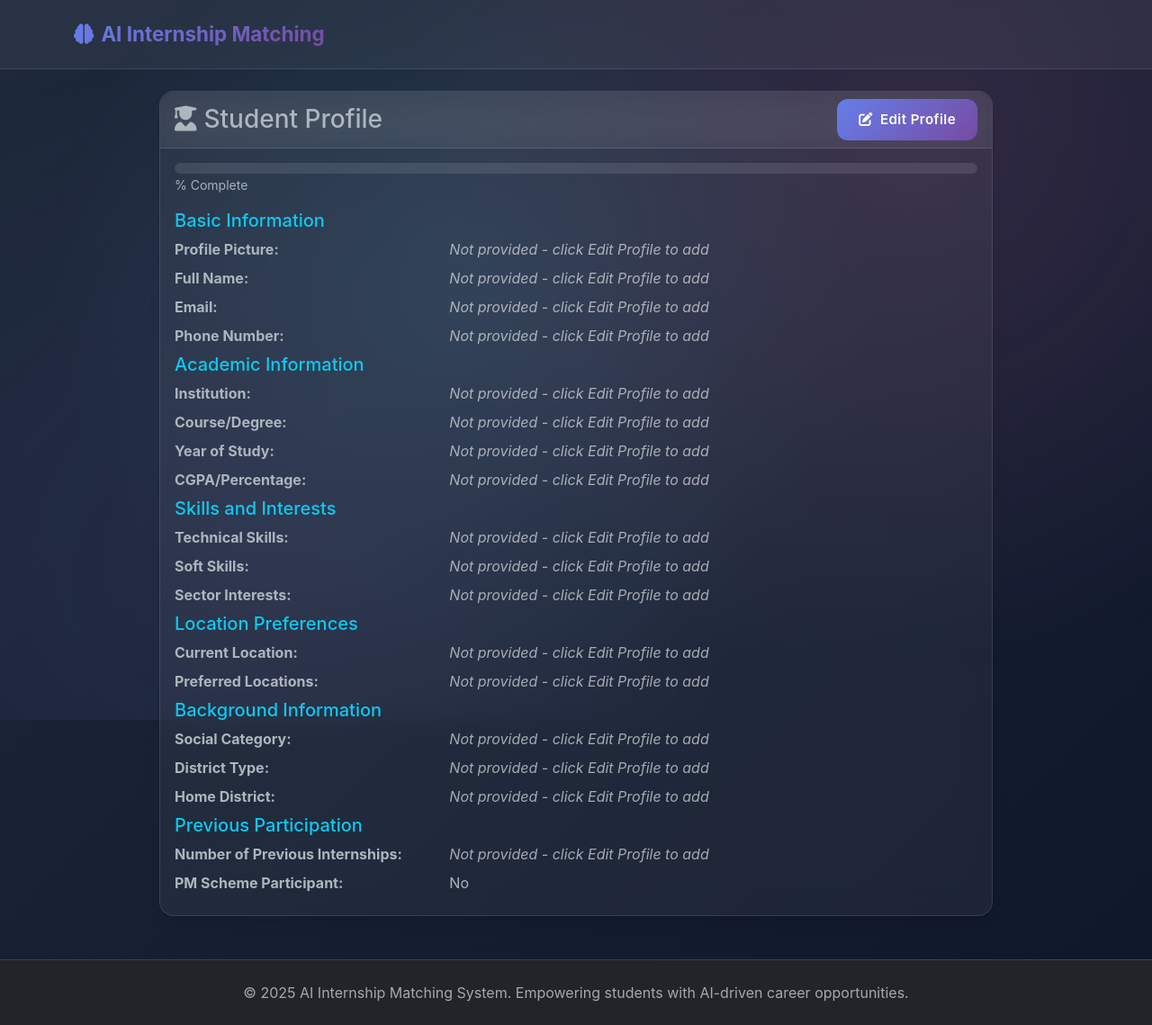
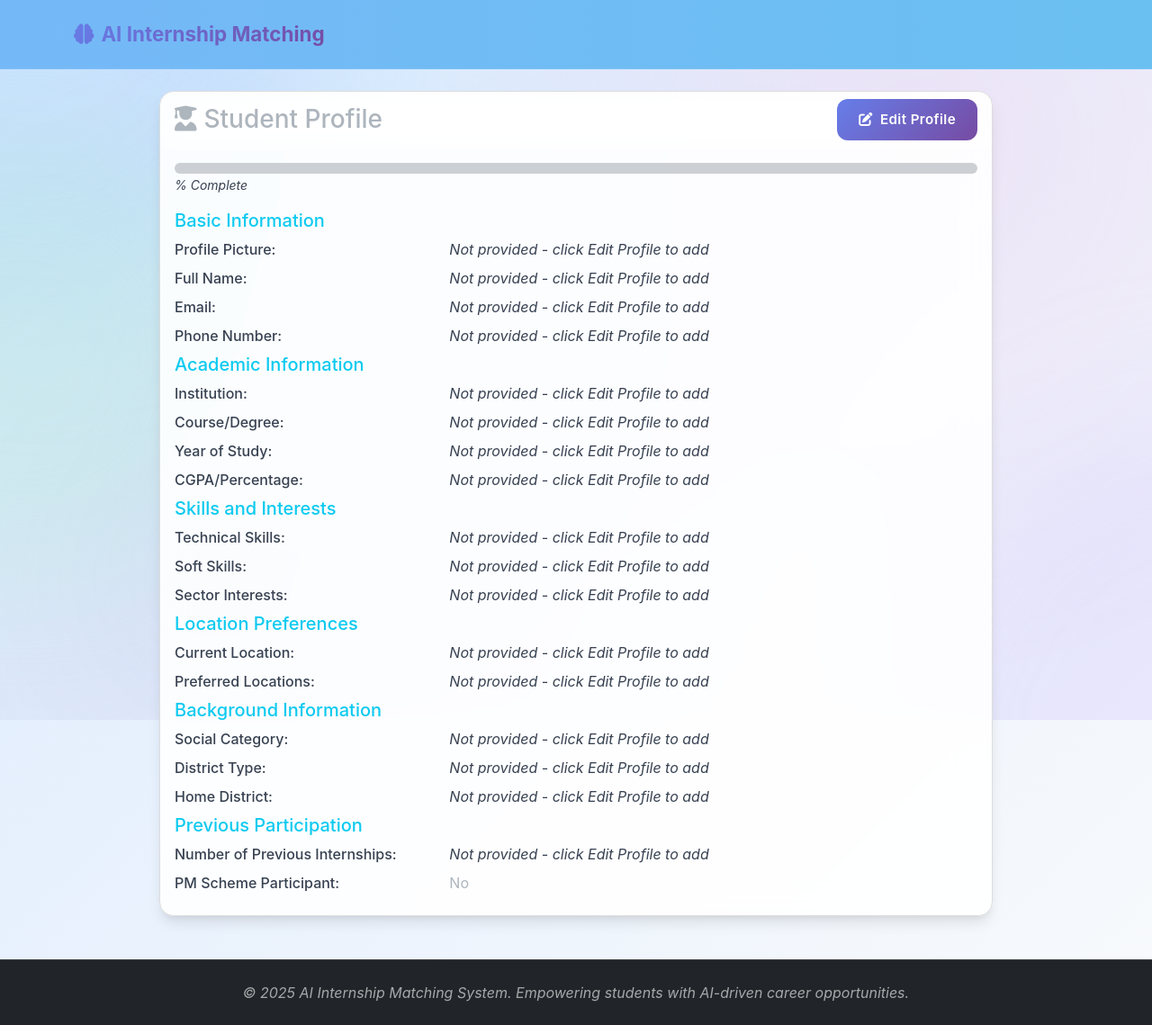
Before and after one commit to yashkrishangupta/InternMatchAI, a Flask app: template templates/student_profile_view.html in a window 1280 px wide. Shown: the whole page at 90% size. Run offline with Flask 3, Linux system fonts and the light colour scheme; the template is opened without the code that fills it, so the values that code supplies are empty.

Commit message:
Update student_profile_view.html

```diff
--- a/templates/student_profile_view.html
+++ b/templates/student_profile_view.html
@@ -3,6 +3,14 @@
 {% block title %}Student Profile - AI Internship Matching{% endblock %}
 
 {% block content %}
+
+<!-- Aurora Background -->
+<div class="aurora-background">
+    <div class="aurora aurora-1"></div>
+    <div class="aurora aurora-2"></div>
+    <div class="aurora aurora-3"></div>
+</div>
+
 <div class="row justify-content-center">
     <div class="col-lg-10">
         <div class="card mb-4">
@@ -95,7 +103,6 @@
                 {{ display_field('Number of Previous Internships', student.previous_internships, missing_fields) }}
                 {{ display_field('PM Scheme Participant', 'Yes' if student.pm_scheme_participant else 'No', missing_fields) }}
 
-                <!-- Optional: Show missing fields list separately -->
                 {% if missing_fields %}
                 <div class="mt-3">
                     <h6 class="small text-warning">Missing Information:</h6>
@@ -106,9 +113,120 @@
                     </ul>
                 </div>
                 {% endif %}
-
             </div>
         </div>
     </div>
 </div>
+
+<!-- Match Styles with complete_student_profile.html -->
+<style>
+/* Background and text */
+body {
+    background: linear-gradient(135deg, #dbeafe 0%, #f8fafc 100%) !important;
+    color: #1f2937;
+}
+
+/* Navbar gradient */
+.navbar {
+    background: linear-gradient(90deg, #75b8f7, #6ac0f1) !important;
+}
+.navbar .navbar-brand,
+.navbar .nav-link,
+.navbar .navbar-toggler-icon {
+    color: white !important;
+}
+.navbar .nav-link:hover {
+    color: #e0f2fe !important;
+}
+
+/* Labels and placeholders */
+label,
+strong {
+    color: #374151 !important;
+    font-weight: 500;
+}
+::placeholder {
+    color: #6b7280 !important;
+    opacity: 1;
+}
+
+/* Card */
+.card {
+    background-color: rgba(255,255,255,0.9) !important;
+    border: 1px solid #ddd !important;
+}
+
+/* Badges */
+.badge {
+    background-color: #6ac0f1;
+    color: #ffffff;
+    font-weight: 500;
+}
+
+/* Aurora Background (light style) */
+.aurora-background {
+    position: fixed;
+    top: 0; left: 0;
+    width: 100%; height: 100%;
+    z-index: -1;
+    background: transparent;
+    overflow: hidden;
+}
+.aurora {
+    position: absolute;
+    border-radius: 50%;
+    filter: blur(80px);
+    opacity: 0.25;
+}
+.aurora-1 {
+    width: 50vw; height: 50vw;
+    background-color: #93c5fd;
+    top: -25vw; left: -25vw;
+    animation: move 15s infinite alternate ease-in-out;
+}
+.aurora-2 {
+    width: 60vw; height: 60vw;
+    background-color: #c4b5fd;
+    bottom: -30vw; right: -30vw;
+    animation: move 20s infinite alternate-reverse ease-in-out;
+}
+.aurora-3 {
+    width: 40vw; height: 40vw;
+    background-color: #a7f3d0;
+    bottom: 20vh; left: -20vw;
+    animation: move 18s infinite alternate ease-in-out;
+}
+@keyframes move {
+    from { transform: translate(0, 0) rotate(0deg); }
+    to { transform: translate(100px, 50px) rotate(30deg); }
+}
+/* Fix muted/faint text visibility */
+.text-muted,
+.fst-italic,
+ul.text-muted > li {
+    color: #374151 !important; /* dark gray for better readability */
+}
+
+.text-muted,
+.fst-italic,
+.text-muted.fst-italic,
+span.text-muted.fst-italic,
+small.text-muted,
+.progress + small.text-muted {
+    color: #374151 !important;  /* dark gray */
+    opacity: 1 !important;
+    font-style: italic !important;
+}
+.progress {
+    background-color: #cccfd3 !important; /* Light gray background */
+    border-radius: 0.375rem !important;   /* Rounded corners */
+    height: 12px;
+    overflow: hidden;
+}
+
+.progress-bar {
+    border-radius: 0.375rem !important;   /* Match container */
+}
+</style>
+
 {% endblock %}
```
